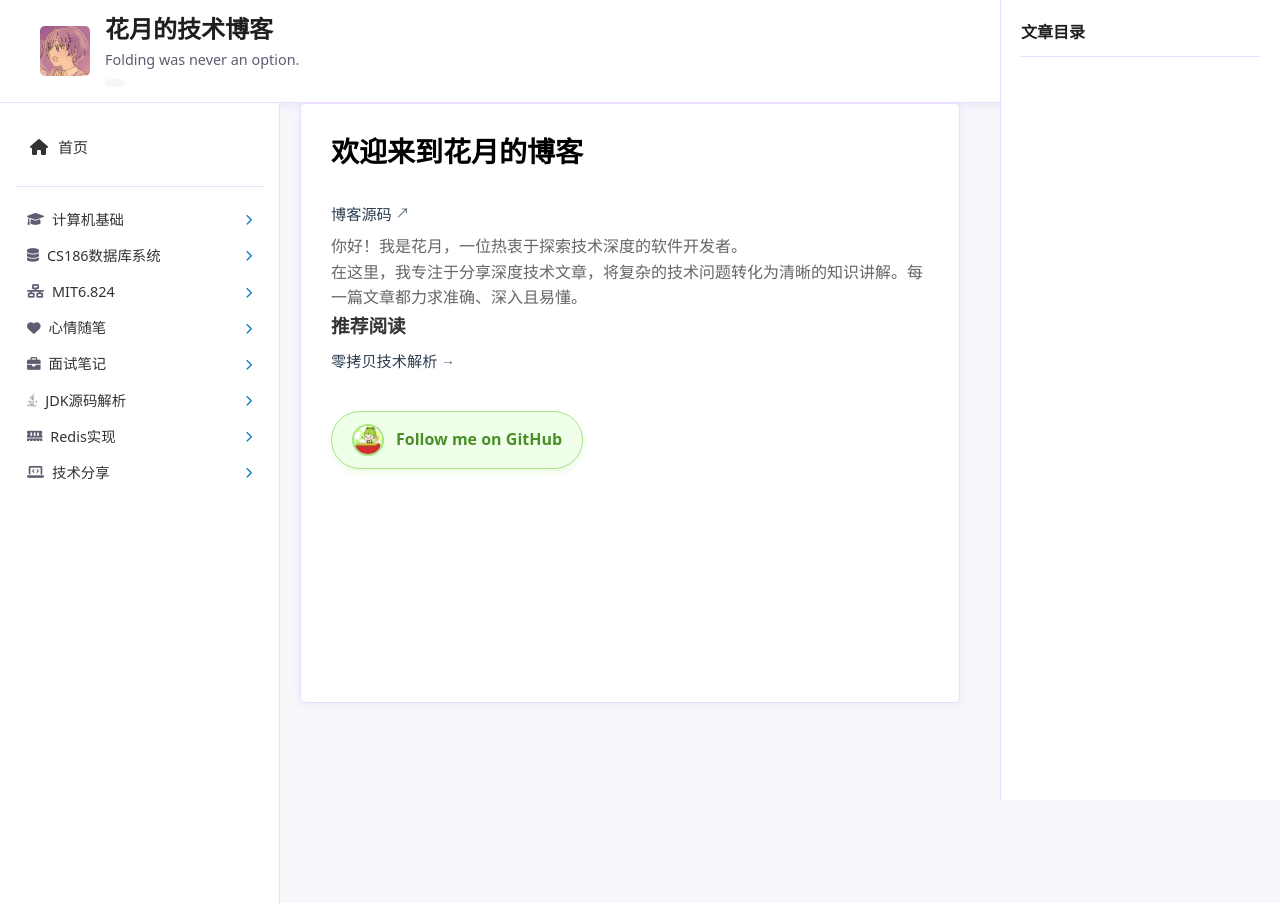
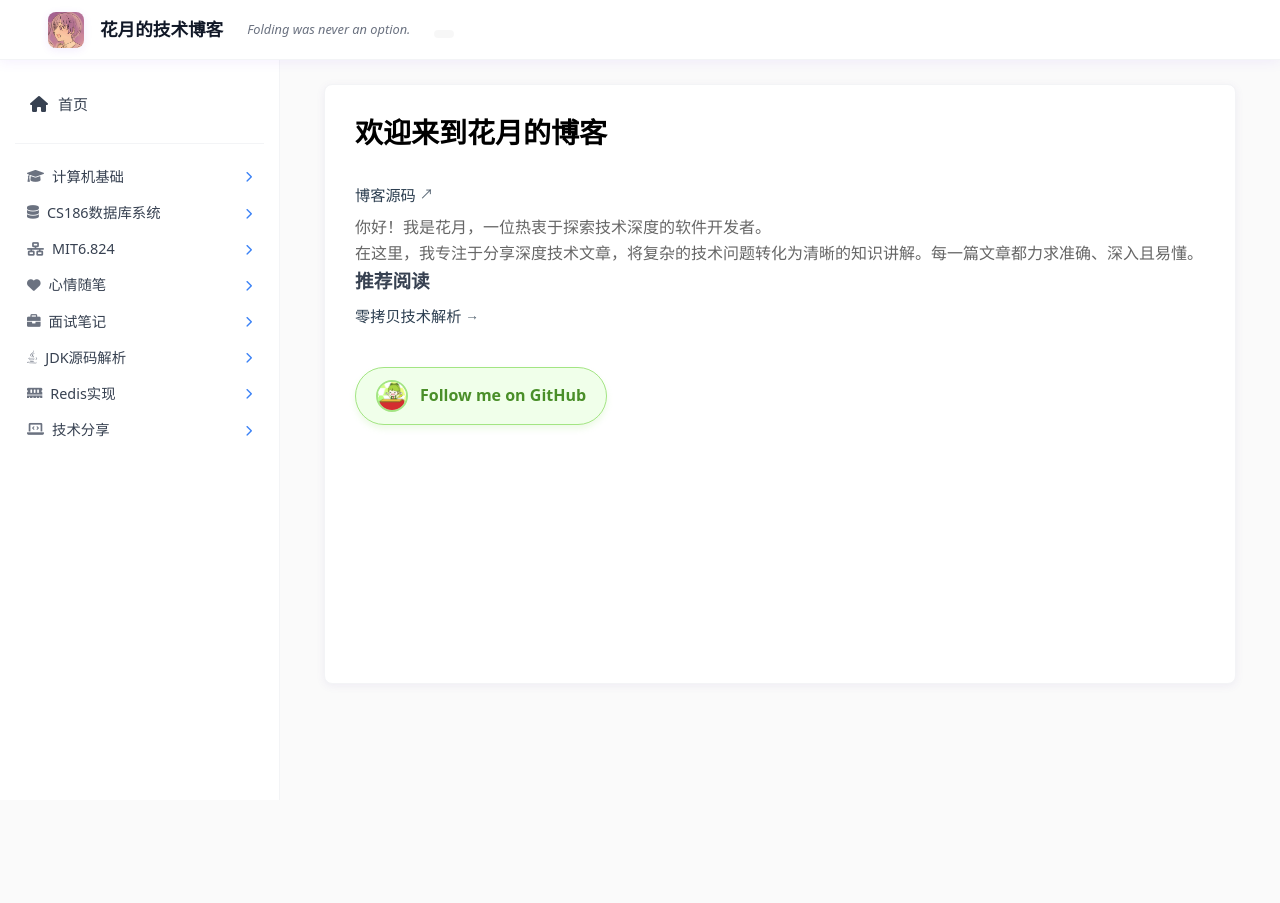
Before and after one commit to kachofugetsu09/kachofugetsu09.github.io, a plain HTML site: page index.html in a window 1280 px wide. Shown: the top 903 px of the page. Drawn offline with nearby package versions, Linux system fonts and the light colour scheme; some packages are replaced by stand-ins of ours; a script that the page names is missing.

Commit message:
显示修改

```diff
--- a/assets/css/style.css
+++ b/assets/css/style.css
@@ -4,36 +4,40 @@ Typora 主题风格变量
 ======================
 */
 :root {
-  /* Material 3 标准颜色 */
-  --color-white: #fff;
-  --color-black: #000;
-
-  --color-primary: #6750a4;
+  /* 优化后的颜色系统 - 更协调的配色方案 */
+  --color-white: #ffffff;
+  --color-black: #1a1a1a;
+
+  /* 主色调 - 使用更温和的紫色 */
+  --color-primary: #7c3aed;
   --color-on-primary: #ffffff;
-  --color-primary-container: #eaddff;
-  --color-on-primary-container: #21005d;
-
-  --color-secondary: #625b71;
+  --color-primary-container: #f3f4f6;
+  --color-on-primary-container: #374151;
+
+  /* 辅助色 - 更协调的灰色系 */
+  --color-secondary: #6b7280;
   --color-on-secondary: #ffffff;
-  --color-secondary-container: #eaddff;
-  --color-on-secondary-container: #1d192b;
-
-  --color-tertiary: #0e82c2;
+  --color-secondary-container: #f9fafb;
+  --color-on-secondary-container: #374151;
+
+  /* 强调色 - 使用蓝色作为链接色 */
+  --color-tertiary: #3b82f6;
   --color-on-tertiary: #ffffff;
-  --color-tertiary-container: #ffd8e4;
-  --color-on-tertiary-container: #31111d;
-
-  --color-error: #b3261e;
+  --color-tertiary-container: #dbeafe;
+  --color-on-tertiary-container: #1e40af;
+
+  /* 错误色保持不变 */
+  --color-error: #ef4444;
   --color-on-error: #ffffff;
-  --color-error-container: #f9dedc;
-  --color-on-error-container: #410e0b;
-
-  /* 主题核心变量 */
-  --bg-color: #f6f8fc;
-  --text-color: #333333;
-  --title-color: #1f1f1f;
-  --link-color: #0842a0;
-  --select-text-bg-color: #b5d6fc;
+  --color-error-container: #fef2f2;
+  --color-on-error-container: #991b1b;
+
+  /* 主题核心变量 - 更柔和的背景色 */
+  --bg-color: #fafafa;
+  --text-color: #374151;
+  --title-color: #111827;
+  --link-color: #3b82f6;
+  --select-text-bg-color: #dbeafe;
 
   /* 字体 */
   --font-family-base: "思源黑体 CN", system-ui, -apple-system, Segoe UI, Roboto,
@@ -43,22 +47,33 @@ Typora 主题风格变量
   --font-family-monospace: "Fira Code", SFMono-Regular, Menlo, Monaco, Consolas,
     "Liberation Mono", "Courier New", monospace;
 
-  /* 圆角和间距 */
-  --radius: 5px;
-  --hover-radius: 24px;
-
-  /* 高亮和引用 */
-  --mark-bg-color: var(--color-primary-container);
-  --mark-text-color: var(--color-black);
-  --blockquote-font-color: var(--color-on-primary-container);
-  --blockquote-bg-color: var(--color-primary-container);
-
-  /* 表格 */
-  --table-first-bg-color: #f8f9fa;
-  --table-border-color: #e1e3e1;
-
-  /* 行内代码 */
-  --inline-code-color: #008f83;
+  /* 统一的间距系统 */
+  --spacing-xs: 4px;
+  --spacing-sm: 8px;
+  --spacing-md: 16px;
+  --spacing-lg: 24px;
+  --spacing-xl: 32px;
+  --spacing-2xl: 48px;
+
+  /* 统一的圆角系统 */
+  --radius-sm: 4px;
+  --radius: 8px;
+  --radius-lg: 12px;
+  --radius-xl: 16px;
+  --hover-radius: 20px;
+
+  /* 优化的高亮和引用颜色 */
+  --mark-bg-color: var(--color-tertiary-container);
+  --mark-text-color: var(--color-on-tertiary-container);
+  --blockquote-font-color: var(--color-on-secondary-container);
+  --blockquote-bg-color: var(--color-secondary-container);
+
+  /* 统一的表格颜色 */
+  --table-first-bg-color: var(--color-secondary-container);
+  --table-border-color: #e5e7eb;
+
+  /* 优化的行内代码颜色 */
+  --inline-code-color: var(--color-tertiary);
 }
 
 /* 全局样式 */
@@ -78,37 +93,49 @@ body {
   flex-direction: column;
 }
 
-/* 统一头部区域 */
+/* 统一头部区域 - 更薄的设计 */
 .site-header {
   background: var(--color-white);
   border-bottom: 1px solid var(--color-primary-container);
-  padding: 15px 0;
+  padding: var(--spacing-sm) 0; /* 减少padding，让header更薄 */
   width: 100%;
-  box-shadow: 0 2px 8px rgba(103, 80, 164, 0.1);
+  box-shadow: 0 2px 12px rgba(124, 58, 237, 0.08);
+  position: fixed; /* 固定header */
+  top: 0;
+  left: 0;
+  right: 0;
+  z-index: 100; /* 确保header在最上层 */
+  height: 60px; /* 固定header高度 */
 }
 
 .header-content {
   max-width: none;
   margin: 0;
-  padding: 0 40px;
+  padding: 0 var(--spacing-2xl);
+  height: 100%;
+  display: flex;
+  align-items: center;
+  justify-content: space-between; /* 左右分布 */
 }
 
 .header-left {
   display: flex;
   align-items: center;
-  gap: 15px;
+  gap: var(--spacing-md);
+  flex: 1; /* 占据剩余空间 */
 }
 
 .site-logo {
-  width: 50px;
-  height: 50px;
+  width: 36px; /* 进一步减小logo尺寸 */
+  height: 36px; /* 进一步减小logo尺寸 */
   border-radius: var(--radius);
   overflow: hidden;
   display: flex;
   align-items: center;
   justify-content: center;
   flex-shrink: 0;
-  transition: border-radius 0.3s ease;
+  transition: all 0.3s ease;
+  box-shadow: 0 2px 8px rgba(124, 58, 237, 0.1);
 }
 
 .site-logo:hover {
@@ -123,50 +150,91 @@ body {
 
 .site-info {
   display: flex;
-  flex-direction: column;
+  align-items: center; /* 水平排列 */
+  gap: var(--spacing-lg); /* 元素间距 */
+  flex: 1;
 }
 
 .site-title {
   color: var(--title-color);
-  font-size: 1.5rem;
+  font-size: 1.1rem; /* 减小字体 */
   font-weight: 700;
   margin: 0;
-  line-height: 1.2;
+  line-height: 1;
+  white-space: nowrap; /* 防止换行 */
 }
 
 .site-description {
   color: var(--color-secondary);
-  font-size: 0.9rem;
-  margin: 4px 0 0 0;
-}
-
-/* 主体内容区域 */
+  font-size: 0.8rem; /* 减小字体 */
+  margin: 0;
+  white-space: nowrap; /* 防止换行 */
+  font-style: italic;
+}
+
+/* Header中的站点统计样式 */
+.site-stats {
+  display: flex;
+  align-items: center;
+  gap: var(--spacing-sm);
+  font-size: 0.75rem;
+  color: var(--color-tertiary);
+  white-space: nowrap;
+  flex-shrink: 0; /* 防止被压缩 */
+  padding: var(--spacing-xs) var(--spacing-sm);
+  background: var(--color-secondary-container);
+  border-radius: var(--radius);
+  transition: all 0.3s ease;
+}
+
+.site-stats:hover {
+  background: var(--color-primary-container);
+  color: var(--color-on-primary-container);
+}
+
+.site-stats i {
+  font-size: 0.7rem;
+  color: var(--color-primary);
+}
+
+.site-stat-number {
+  font-weight: 600;
+  color: var(--color-primary);
+}
+
+/* 主体内容区域 - 适配固定header */
 .main-container {
   display: flex;
   flex: 1;
   min-height: 0;
   max-width: 100%;
-}
-
-/* 右侧内容包装区域 */
+  margin-top: 60px; /* 为固定header预留空间 */
+  height: calc(100vh - 60px); /* 减去header高度 */
+}
+
+/* 右侧内容包装区域 - 适配固定布局 */
 .content-wrapper {
   flex: 1;
   display: flex;
   overflow: hidden;
   flex-direction: row;
   max-width: 100%;
-}
-
-/* 左侧导航栏 */
+  margin-left: 280px; /* 为固定sidebar预留空间 */
+  height: 100%; /* 占满剩余高度 */
+}
+
+/* 左侧导航栏 - 固定布局 */
 .sidebar {
   width: 280px;
   background: var(--color-white);
   border-right: 1px solid var(--color-primary-container);
   flex-shrink: 0;
-  position: sticky;
-  top: 0;
-  height: 100vh;
+  position: fixed;
+  top: 60px; /* 紧贴header底部 */
+  left: 0;
+  height: calc(100vh - 60px); /* 减去header高度 */
   overflow-y: auto;
+  z-index: 50;
 }
 
 .sidebar-nav {
@@ -484,7 +552,7 @@ body {
 
 .category-card:hover {
   border-color: var(--color-primary);
-  box-shadow: 0 8px 25px rgba(103, 80, 164, 0.15);
+  box-shadow: 0 8px 25px rgba(124, 58, 237, 0.15);
   border-radius: var(--hover-radius);
   transform: translateY(-2px);
 }
@@ -534,7 +602,7 @@ body {
 
 .article-card:hover {
   border-color: var(--color-primary);
-  box-shadow: 0 8px 25px rgba(103, 80, 164, 0.15);
+  box-shadow: 0 8px 25px rgba(124, 58, 237, 0.15);
   border-radius: var(--hover-radius);
   transform: translateY(-2px);
 }
@@ -599,8 +667,19 @@ body {
 .article-container {
   flex: 1;
   min-width: 0;
-  max-width: calc(100% - 300px);
-  margin-right: 280px;
+  max-width: 100%;
+  margin-right: 0;
+  height: 100%; /* 占满剩余高度 */
+  overflow-y: auto; /* 只有文章内容区域可以滚动 */
+  padding: var(--spacing-lg); /* 添加内边距 */
+}
+
+/* 当TOC显示时，为文章内容预留空间 */
+@media (min-width: 1200px) {
+  .article-container {
+    max-width: calc(100% - 300px);
+    margin-right: 300px;
+  }
 }
 
 /* 文章内容样式 */
@@ -1008,17 +1087,17 @@ body {
 .toc-container {
   width: 280px;
   position: fixed;
-  top: 0;
+  top: 60px; /* 紧贴header底部，与sidebar对齐 */
   right: 0;
-  height: 100vh;
+  height: calc(100vh - 60px); /* 减去header高度 */
   overflow-y: auto;
   flex-shrink: 0;
-  flex: 0 0 280px;
-  z-index: 1;
+  z-index: 50; /* 与sidebar同级 */
   display: none;
-  padding: 20px;
+  padding: var(--spacing-lg);
   background: var(--color-white);
   border-left: 1px solid var(--color-primary-container);
+  box-shadow: -2px 0 8px rgba(124, 58, 237, 0.08);
 }
 
 .toc-wrapper {
@@ -1141,10 +1220,28 @@ body {
   animation: fadeInUp 0.6s ease-out;
 }
 
-/* TOC 在大屏幕上显示 */
-@media (min-width: 1200px) {
+/* TOC 在大屏幕上显示 - 更智能的显示逻辑 */
+@media (min-width: 1400px) {
+  /* 移除强制显示，让JavaScript控制显示状态 */
+  .toc-container.show {
+    display: block !important;
+  }
+
+  /* 确保主内容区域有足够空间 */
+  .content-layout {
+    max-width: calc(100% - 300px);
+  }
+}
+
+/* 中等屏幕上隐藏TOC，避免布局冲突 */
+@media (min-width: 1200px) and (max-width: 1399px) {
   .toc-container {
-    display: block !important;
+    display: none !important;
+  }
+
+  .article-container {
+    max-width: 100%;
+    margin-right: 0;
   }
 }
 
--- a/assets/js/main.js
+++ b/assets/js/main.js
@@ -666,6 +666,9 @@ document.addEventListener('DOMContentLoaded', function() {
 
     if (category && filename) {
         loadArticle(category, filename);
+    } else {
+        // 如果没有文章参数，确保TOC隐藏（首页状态）
+        hideTOC();
     }
 
     // 添加代码行包装
@@ -673,7 +676,33 @@ document.addEventListener('DOMContentLoaded', function() {
 
     // 初始化移动端交互
     initMobileInteractions();
+
+    // 初始化首页导航
+    initHomeNavigation();
 });
+
+/**
+ * 初始化首页导航
+ */
+function initHomeNavigation() {
+    // 为logo和标题添加点击事件，返回首页
+    const logo = document.querySelector('.site-logo');
+    const title = document.querySelector('.site-title');
+
+    if (logo) {
+        logo.style.cursor = 'pointer';
+        logo.addEventListener('click', function() {
+            showHomePage();
+        });
+    }
+
+    if (title) {
+        title.style.cursor = 'pointer';
+        title.addEventListener('click', function() {
+            showHomePage();
+        });
+    }
+}
 
 /**
  * 获取文章预览内容（从Markdown文件的前几行提取）
@@ -781,7 +810,7 @@ function generateTOCFromDOM() {
 function showTOC() {
     const tocSidebar = document.querySelector('.toc-container');
     if (tocSidebar) {
-        tocSidebar.style.display = 'block';
+        tocSidebar.classList.add('show');
     }
 }
 
@@ -792,6 +821,11 @@ function hideTOC() {
     const tocSidebar = document.querySelector('.toc-container');
     if (tocSidebar) {
         tocSidebar.style.display = 'none';
+        // 清空TOC内容
+        const tocList = document.getElementById('tocList');
+        if (tocList) {
+            tocList.innerHTML = '';
+        }
     }
 }
 
```
